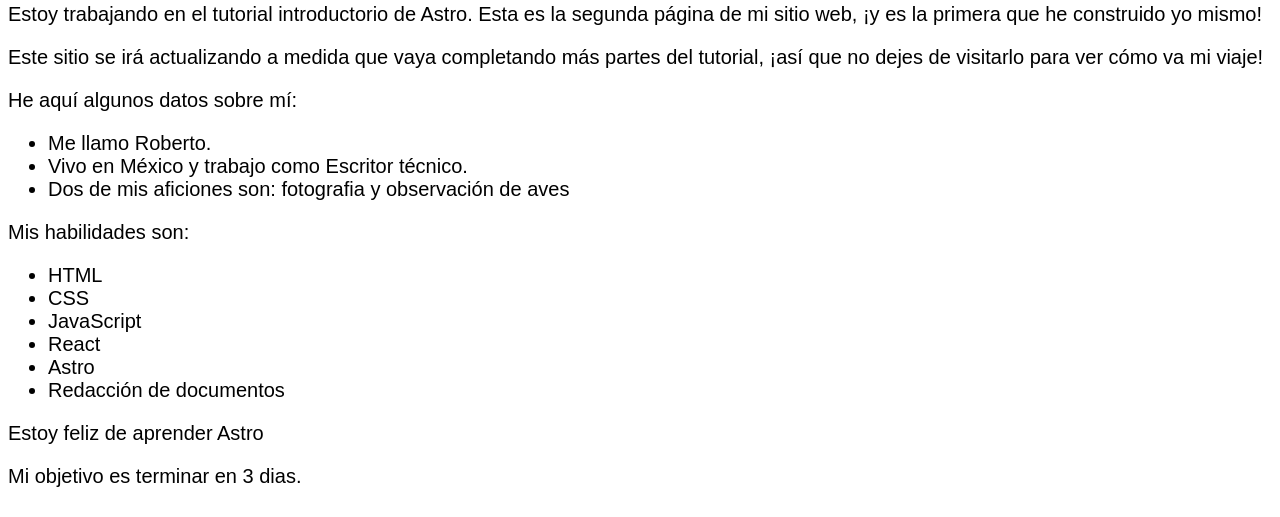
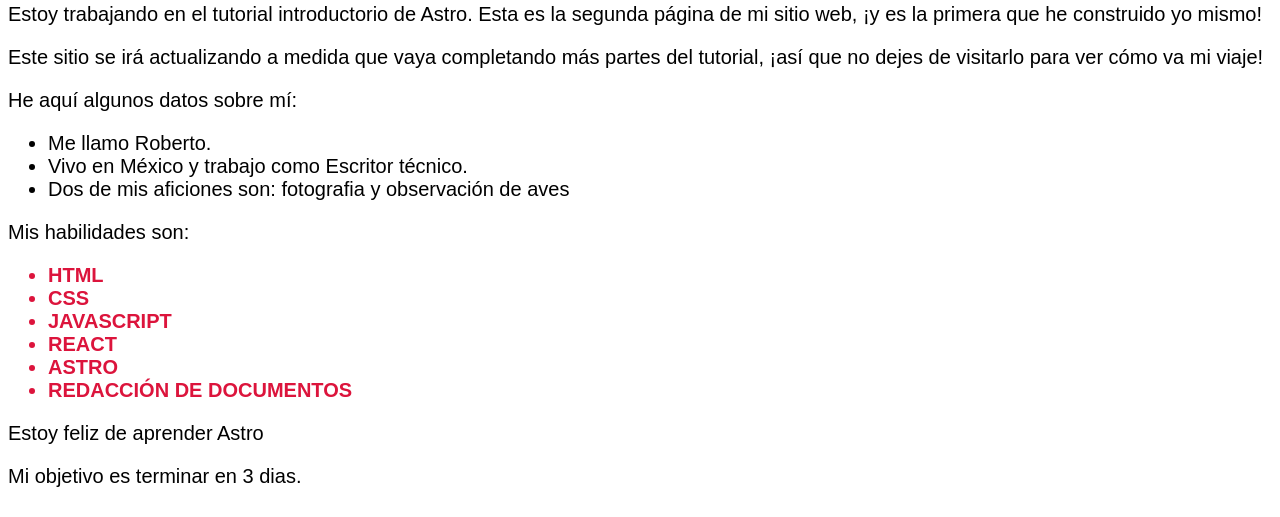
Before and after one commit to robertfhara/proyecto-Astro, an Astro site: page /about in a window 1280 px wide. Shown: the part 283-800 px from the top of the page. Built offline with nearby package versions, Linux system fonts and the light colour scheme; Astro itself is replaced by a stand-in of ours.

Commit message:
Cambios en about

```diff
--- a/src/pages/about.astro
+++ b/src/pages/about.astro
@@ -12,13 +12,18 @@ const skills = ["HTML", "CSS", "JavaScript", "React", "Astro", "Redacción de do
 const happy = true;
 const finished = false;
 const goal = 3;
+
+const skillColor ="crimson";
+const fontWeight ="bold";
+const textCase ="uppercase";
+
 ---
 <html lang="es">
   <head>
     <meta charset="utf-8" />
     <meta name="viewport" content="width=device-width" />
     <title>{pageTitle}</title>
-    <style>
+    <style define:vars={{skillColor, fontWeight, textCase}}>
       a {
         display: flex;
         margin: 20px;
@@ -27,6 +32,12 @@ const goal = 3;
         font-family: sans-serif;
         font-size: 20px;
         font-weight: 400;
+      }
+
+      .skill {
+        color: var(--skillColor);
+        font-weight: var(--fontWeight);
+        text-transform: var(--textCase);
       }
     </style>
   </head>
@@ -51,7 +62,7 @@ const goal = 3;
     </ul>
     <p>Mis habilidades son:</p>
     <ul>
-    {skills.map((skill) => <li>{skill}</li>)}
+    {skills.map((skill) => <li class="skill">{skill}</li>)}
     </ul>
 
     {happy && <p>Estoy feliz de aprender Astro</p>}
```
